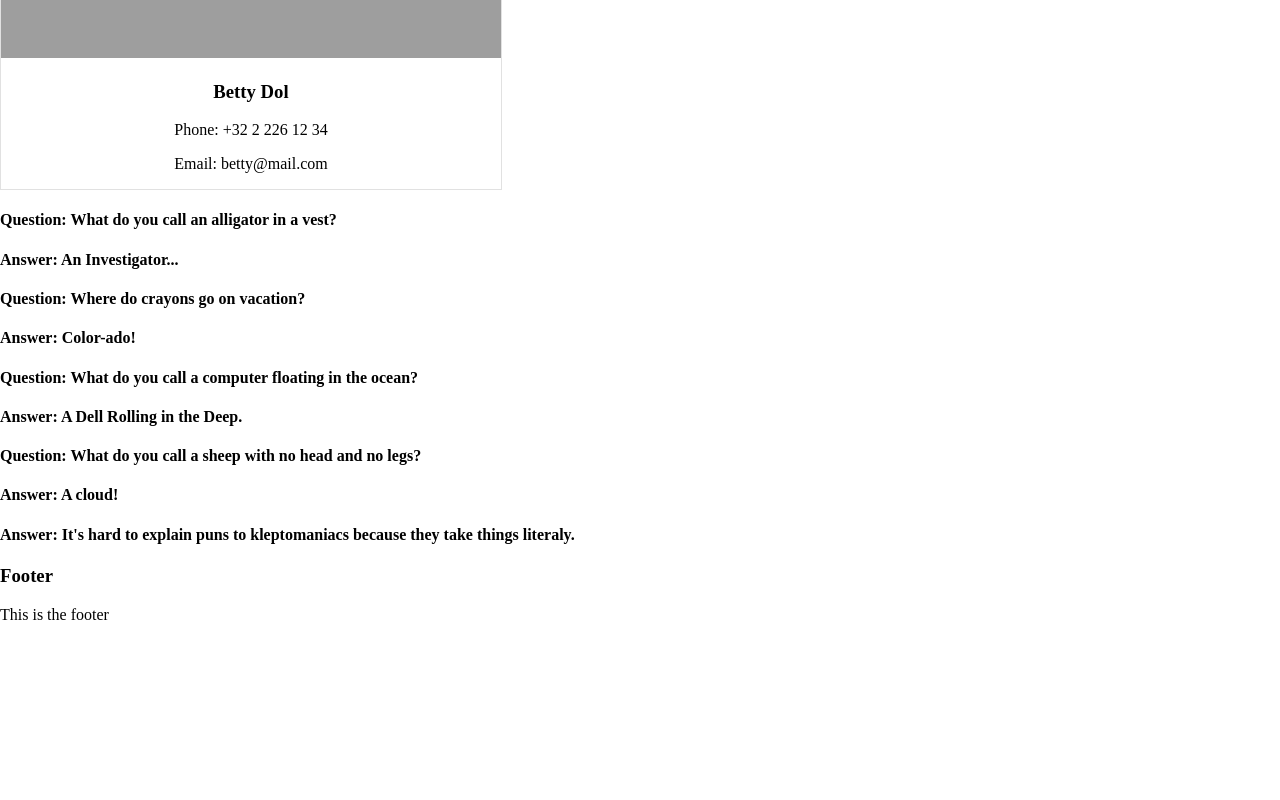
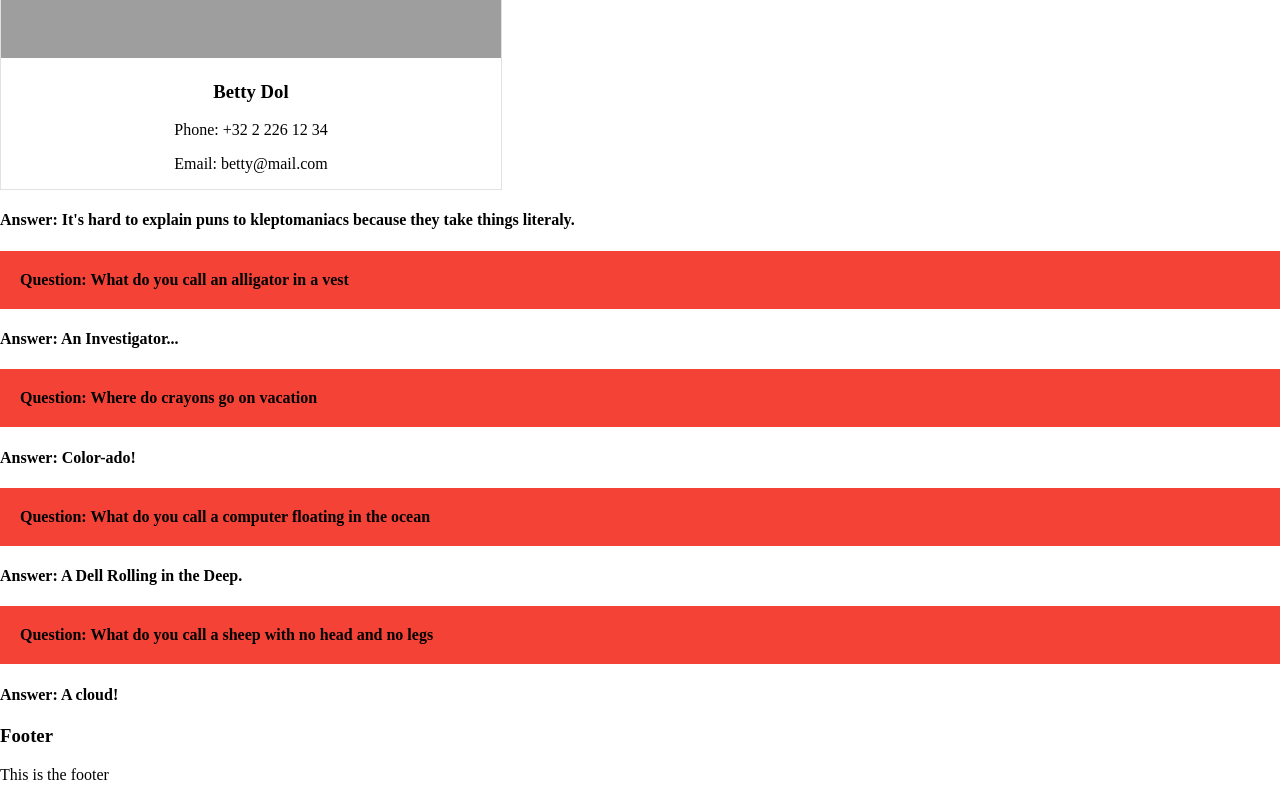
Before and after one commit to Va2/react-intro-course, a React (Create React App) app: page / in a window 1280 px wide. Shown: the part 1848-2648 px from the top of the page. Before the commit the page ends 2488 px from the top, so only its background shows below. Built offline with nearby package versions, Linux system fonts and the light colour scheme; grey boxes are pictures that could not be loaded.

Commit message:
Props & Styling practice

```diff
--- a/src/components/Joke.js
+++ b/src/components/Joke.js
@@ -1,9 +1,16 @@
 import React from 'react';
 
 function Joke(props) {
+    const styles = {
+        display: !props.question && "none", // Conditional styling
+        padding: 20,
+        backgroundColor: "#f44336", // red
+        marginBottom: 15
+    }
+
     return (
        <div>
-            <h4 style={{display: !props.question && "none"}}>Question: {props.question}?</h4>
+            <h4 style={styles}>Question: {props.question}</h4>
             <h4>Answer: {props.punchline}</h4>
        </div>
     )
--- a/src/components/MainContent.js
+++ b/src/components/MainContent.js
@@ -49,6 +49,9 @@ function MainContent() {
             />
 
             <Joke
+                punchline="It's hard to explain puns to kleptomaniacs because they take things literaly."
+            />
+            <Joke
                 question="What do you call an alligator in a vest"
                 punchline="An Investigator..."
             />
@@ -64,9 +67,6 @@ function MainContent() {
                 question="What do you call a sheep with no head and no legs"
                 punchline="A cloud!"
             />
-            <Joke
-                punchline="It's hard to explain puns to kleptomaniacs because they take things literaly."
-            />
         </main>
     )
 }
```
